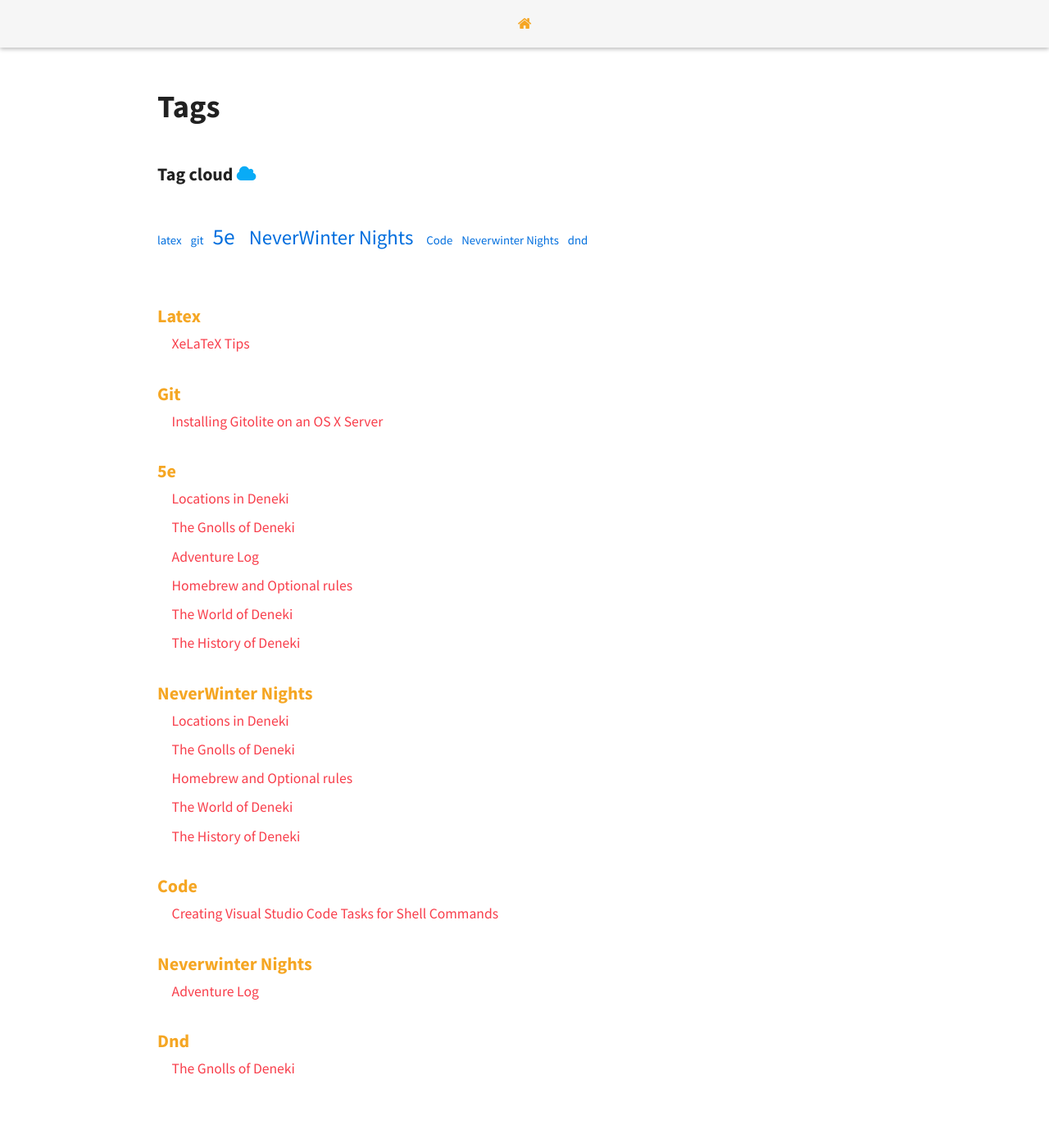
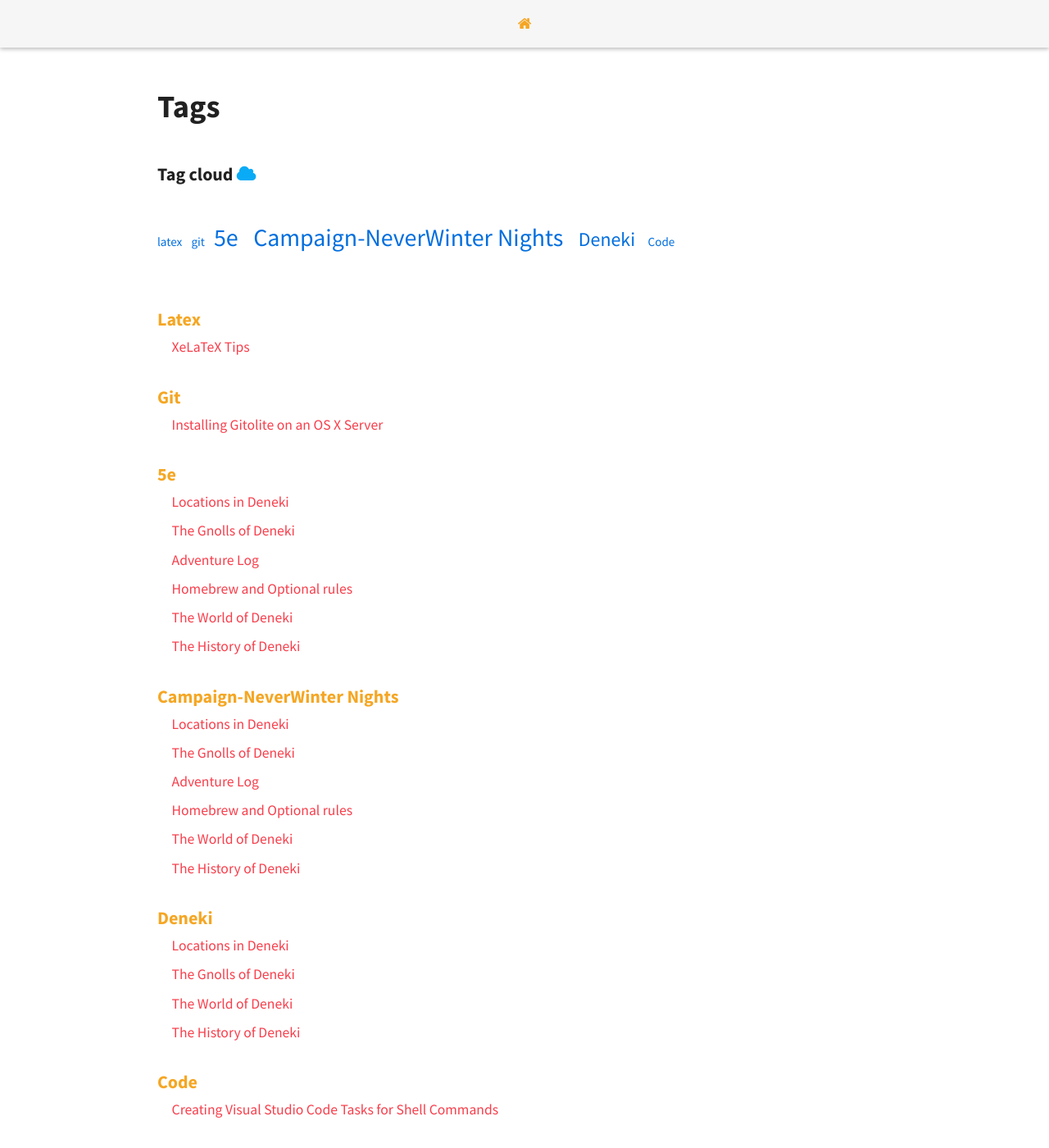
Before and after one commit to eirvandelden/eirvandelden.github.io, a Jekyll site: the page built from tags.html, in a window 1280 px wide and 1400 px high. Shown: the whole window at 82% size. Built offline with Jekyll 4.4.1, drawn with Linux system fonts in a browser that asks for light colours.

Commit message:
Clarify D&D posts with tags
Added a Campaign-X tag for campaigns
added Deneki for my home brew world

```diff
--- a/_posts/dnd/2015-07-27-history-of-deneki.md
+++ b/_posts/dnd/2015-07-27-history-of-deneki.md
@@ -4,7 +4,7 @@ title: "The History of Deneki"
 modified: 2015-11-14
 categories: dungeons-and-dragons
 excerpt: "The History for the world we play in for D&D."
-tags: [5e, NeverWinter Nights]
+tags: [5e, Campaign-NeverWinter Nights, Deneki]
 comments: true
 ---
 
--- a/_posts/dnd/2015-07-27-world-of-deneki.md
+++ b/_posts/dnd/2015-07-27-world-of-deneki.md
@@ -6,7 +6,7 @@ categories: dungeons-and-dragons
 excerpt: "If you're in my D&D Group, this is where you go to, to learn about the world we play in."
 image:
   feature: deneki.jpg
-tags: [5e, NeverWinter Nights]
+tags: [5e, Campaign-NeverWinter Nights, Deneki]
 comments: true
 ---
 
--- a/_posts/dnd/2015-08-30-adventure-log.markdown
+++ b/_posts/dnd/2015-08-30-adventure-log.markdown
@@ -4,7 +4,7 @@ title: "Adventure Log"
 modified: 2015-10-18
 categories: dungeons-and-dragons
 excerpt: "What happened previously in our D&D session? Find out here…"
-tags: [5e, Neverwinter Nights]
+tags: [5e, Campaign-NeverWinter Nights]
 image:
   feature: neverwinter.jpg
 comments: true
--- a/_posts/dnd/2015-08-30-homebrew-rules.md
+++ b/_posts/dnd/2015-08-30-homebrew-rules.md
@@ -6,7 +6,7 @@ categories: dungeons-and-dragons
 excerpt: "If you're in my D&D Group; these are the homebrew and optional rules we play with."
 image:
   feature: deneki.jpg
-tags: [5e, NeverWinter Nights]
+tags: [5e, Campaign-NeverWinter Nights]
 comments: true
 ---
 
--- a/_posts/dnd/2015-11-14-gnolls.md
+++ b/_posts/dnd/2015-11-14-gnolls.md
@@ -6,7 +6,7 @@ categories: dungeons-and-dragons
 excerpt: "The Gnolls of Deneki; an honourable race"
 image:
   feature: gnoll-feature.jpg
-tags: [dnd, 5e, NeverWinter Nights]
+tags: [5e, Campaign-NeverWinter Nights, Deneki]
 comments: true
 ---
 
--- a/_posts/dnd/2015-11-14-locations-in-deneki.md
+++ b/_posts/dnd/2015-11-14-locations-in-deneki.md
@@ -6,7 +6,7 @@ categories: dungeons-and-dragons
 excerpt: "Locations in my D&D World Deneki"
 image:
   feature: faerun.png
-tags: [5e, NeverWinter Nights]
+tags: [5e, Campaign-NeverWinter Nights, Deneki]
 comments: true
 ---
 
```
